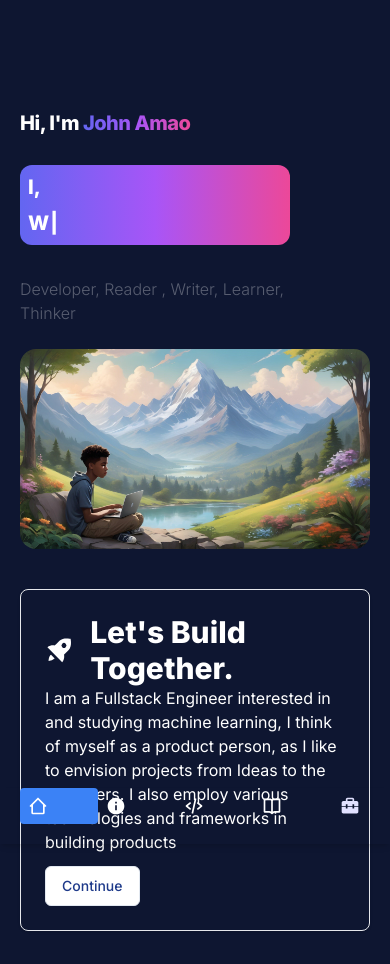
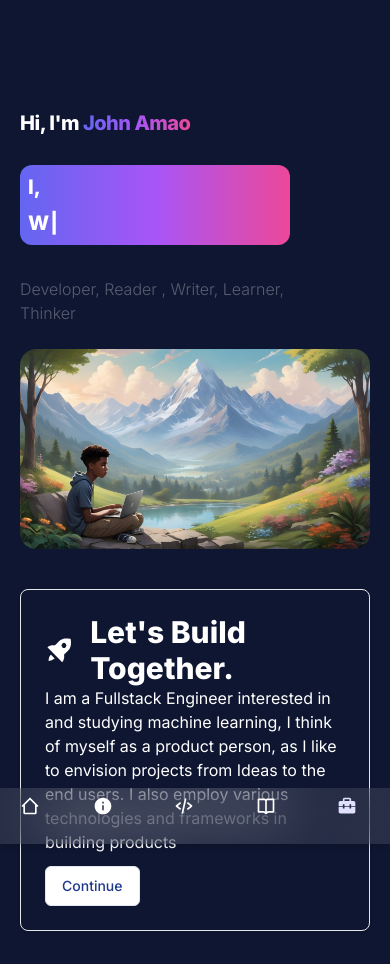
Before and after one commit to JOHN-AMAO/Portfolio, a Next.js app: page / in a window 390 px wide. Built offline with nearby package versions, Linux system fonts and the light colour scheme.

Commit message:
mobile naavbar changed

```diff
--- a/components/MobileNav.tsx
+++ b/components/MobileNav.tsx
@@ -8,15 +8,12 @@ const MobileNav = () => {
 
   return (
     <div>
-      <div></div>
-      <div className='md:hidden fixed bottom-0 left-0 bg-transparent right-0 shadow-md'>
+      <div className='md:hidden fixed bottom-0 left-0 right-0 shadow-md bg-white backdrop-filter backdrop-blur-xl bg-opacity-10'>
         <div className='flex flex-row justify-evenly w-full ml-5 mb-5'>
           <Link
             href='/'
             className={
-              activeLink === "/"
-                ? "flex-1 bg-blue-500 rounded p-2"
-                : "flex-1 rounded p-2"
+              activeLink === "/" ? "flex-1 rounded pt-2" : "flex-1 rounded p-2"
             }
             onClick={() => setActiveLink("/")}
           >
--- a/components/ReadOnlyEditor.tsx
+++ b/components/ReadOnlyEditor.tsx
@@ -5,13 +5,11 @@ import * as React from "react";
 import Link from "next/link";
 import { useRouter } from "next/navigation";
 import { useForm } from "react-hook-form";
-import TextareaAutosize from "react-textarea-autosize";
 import "@/styles/editor.css";
 import { cn } from "@/lib/utils";
 import { buttonVariants } from "@/components/ui/button";
 import { toast } from "@/components/ui/use-toast";
 import { Icons } from "@/components/icons";
-import { Post } from "@prisma/client";
 
 export function ReadOnlyEditor({ post }) {
   const { register, handleSubmit } = useForm();
```
